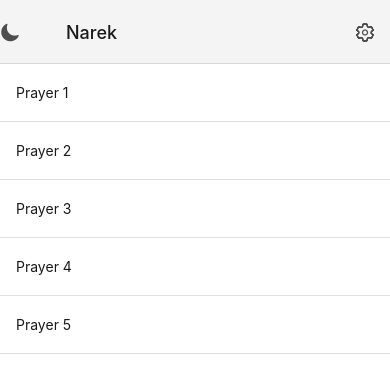
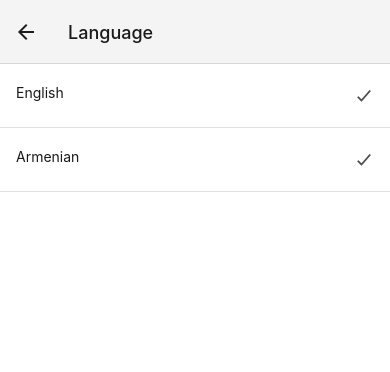
Before and after one commit to PerlBug/prayer-app, a React Native app: screen /Language in a window 390 px wide. Shown: the top 372 px of the page. Built offline with nearby package versions, Linux system fonts and the light colour scheme.

Commit message:
fix: theme persistence

```diff
--- a/App.js
+++ b/App.js
@@ -1,20 +1,13 @@
-import React, { useState, useMemo } from "react";
-import ThemeContext from "./ThemeContext";
+import React from "react";
 import Main from "./Main";
+import SettingsProvider from "./SettingsProvider";
 
 export default function App() {
-  const [theme, setTheme] = useState("light");
-  const toggleTheme = () => {
-    setTheme((prevTheme) => (prevTheme === "light" ? "dark" : "light"));
-  };
-
-  const themeValue = useMemo(() => ({ theme, toggleTheme }), [theme]);
-
   return (
     <>
-      <ThemeContext.Provider value={themeValue}>
+      <SettingsProvider>
         <Main />
-      </ThemeContext.Provider>
+      </SettingsProvider>
     </>
   );
 }
--- a/Main.js
+++ b/Main.js
@@ -1,5 +1,5 @@
 import { StatusBar } from "expo-status-bar";
-import React, { useContext } from "react";
+import React from "react";
 import { View } from "react-native";
 import { NavigationContainer } from "@react-navigation/native";
 import { createNativeStackNavigator } from "@react-navigation/native-stack";
@@ -7,15 +7,15 @@ import PrayerList from "./screens/PrayerList";
 import Prayer from "./screens/Prayer";
 import Settings from "./screens/Settings";
 import { Ionicons } from "@expo/vector-icons";
-import ThemeContext from "./ThemeContext";
 import useTheme from "./useTheme";
+import { useSettings } from "./SettingsProvider";
 const Stack = createNativeStackNavigator();
 
 export default function Main() {
-  const { theme, toggleTheme } = useContext(ThemeContext);
+  const { secondaryBg, primaryText, secondaryText } = useTheme();
+  const { toggleTheme, theme, language } = useSettings();
 
-  const { secondaryBg, primaryText, secondaryText } = useTheme();
-
+  console.log({ theme, language });
   return (
     <>
       <StatusBar style={theme === "light" ? "dark" : "light"} />
@@ -34,11 +34,11 @@ export default function Main() {
             options={({ navigation }) => ({
               headerRight: () => (
                 <Ionicons
-                  name="settings-outline"
+                  name="language-outline"
                   size={20}
                   color={secondaryText}
                   style={{ marginRight: 15 }}
-                  onPress={() => navigation.navigate("Settings")}
+                  onPress={() => navigation.navigate("Language")}
                 />
               ),
               headerLeft: () => (
@@ -62,7 +62,7 @@ export default function Main() {
               title: `Prayer ${route.params.prayerIdx + 1}`,
             })}
           />
-          <Stack.Screen name="Settings" component={Settings} />
+          <Stack.Screen name="Language" component={Settings} />
         </Stack.Navigator>
       </NavigationContainer>
     </>
--- /dev/null
+++ b/SettingsContext.js
@@ -0,0 +1,10 @@
+import { createContext } from "react";
+
+const SettingsContext = createContext({
+  theme: "light",
+  language: "en", // default language
+  toggleSettings: () => {},
+  setLanguage: () => {},
+});
+
+export default SettingsContext;
--- /dev/null
+++ b/SettingsProvider.js
@@ -0,0 +1,33 @@
+import React, { useContext } from "react";
+import SettingsContext from "./SettingsContext";
+import { usePersistedContext } from "./usePersistedContext";
+
+const SettingsProvider = ({ children }) => {
+  const [state, setState] = usePersistedContext({
+    theme: "light",
+    language: "en",
+  });
+
+  const toggleTheme = () => {
+    setState((prevState) => ({
+      ...prevState,
+      theme: prevState.theme === "light" ? "dark" : "light",
+    }));
+  };
+
+  const setLanguage = (newLanguage) => {
+    setState((prevState) => ({ ...prevState, language: newLanguage }));
+  };
+
+  return (
+    <SettingsContext.Provider value={{ ...state, toggleTheme, setLanguage }}>
+      {children}
+    </SettingsContext.Provider>
+  );
+};
+
+export const useSettings = () => {
+  return useContext(SettingsContext);
+};
+
+export default SettingsProvider;
--- a/ThemeContext.js
+++ /dev/null
@@ -1,8 +0,0 @@
-import { createContext } from "react";
-
-const ThemeContext = createContext({
-  theme: "light",
-  toggleTheme: () => {},
-});
-
-export default ThemeContext;
--- a/package.json
+++ b/package.json
@@ -11,6 +11,7 @@
   "dependencies": {
     "@expo/vector-icons": "^13.0.0",
     "@expo/webpack-config": "^18.1.2",
+    "@react-native-async-storage/async-storage": "1.18.2",
     "@react-navigation/native": "^6.1.7",
     "@react-navigation/native-stack": "^6.9.13",
     "@react-navigation/stack": "^6.3.17",
--- a/screens/Settings.js
+++ b/screens/Settings.js
@@ -1,10 +1,58 @@
-import { View, Text } from "react-native";
+import { View } from "react-native";
+import { FlatList, Text, TouchableOpacity, StyleSheet } from "react-native";
 import React from "react";
+import useTheme from "../useTheme";
+import { Ionicons } from "@expo/vector-icons";
 
 export default function Settings() {
+  const { primaryBg, primaryText, secondaryText, border } = useTheme();
+
+  // Convert the JSON structure to the data format expected by FlatList
+  const data = [
+    {
+      idx: 0,
+      name: `English`,
+    },
+    {
+      idx: 1,
+      name: `Armenian`,
+    },
+  ];
+
+  const renderItem = ({ item }) => (
+    <TouchableOpacity
+      style={{
+        paddingHorizontal: 16,
+        paddingVertical: 20,
+        borderColor: border,
+        borderBottomWidth: 1,
+        flexDirection: "row",
+        justifyContent: "space-between",
+      }}
+      onPress={() =>
+        navigation.navigate("Prayer", { prayerIdx: item.prayerIdx })
+      }
+      key={item.idx + item.name}
+    >
+      <Text style={{ color: primaryText }}>{item.name}</Text>
+      <Ionicons
+        name="md-checkmark-sharp"
+        size={20}
+        color={secondaryText}
+        onPress={() => navigation.navigate("Language")}
+      />
+    </TouchableOpacity>
+  );
+
   return (
-    <View>
-      <Text>Settings</Text>
-    </View>
+    <FlatList
+      style={{
+        flex: 1,
+        backgroundColor: primaryBg,
+      }}
+      data={data}
+      renderItem={renderItem}
+      keyExtractor={(item) => item.id}
+    />
   );
 }
--- /dev/null
+++ b/usePersistedContext.js
@@ -0,0 +1,29 @@
+import { useState, useEffect } from "react";
+import AsyncStorage from "@react-native-async-storage/async-storage";
+
+export const usePersistedContext = () => {
+  const defaultState = { theme: "light", language: "en" };
+
+  const [state, setState] = useState(defaultState);
+
+  useEffect(() => {
+    const fetchInitialState = async () => {
+      try {
+        const storedValue = await AsyncStorage.getItem("context");
+        if (storedValue && JSON.parse(storedValue).theme) {
+          setState(JSON.parse(storedValue));
+        }
+      } catch (e) {
+        console.error("Failed to fetch from AsyncStorage:", e);
+      }
+    };
+
+    fetchInitialState();
+  }, []);
+
+  useEffect(() => {
+    AsyncStorage.setItem("context", JSON.stringify(state));
+  }, [state]);
+
+  return [state, setState];
+};
--- a/useTheme.js
+++ b/useTheme.js
@@ -1,10 +1,10 @@
-import React, { useContext } from "react";
+import React from "react";
 import pallete from "./theme";
-import ThemeContext from "./ThemeContext";
+import { useSettings } from "./SettingsProvider";
 
 const useTheme = () => {
-  const { theme } = useContext(ThemeContext);
-  console.log({ theme });
+  const { theme } = useSettings();
+
   const {
     primaryBg,
     secondaryBg,
```
Also changed, not shown: 1 other file (tests, documents, lock files or other folders).
